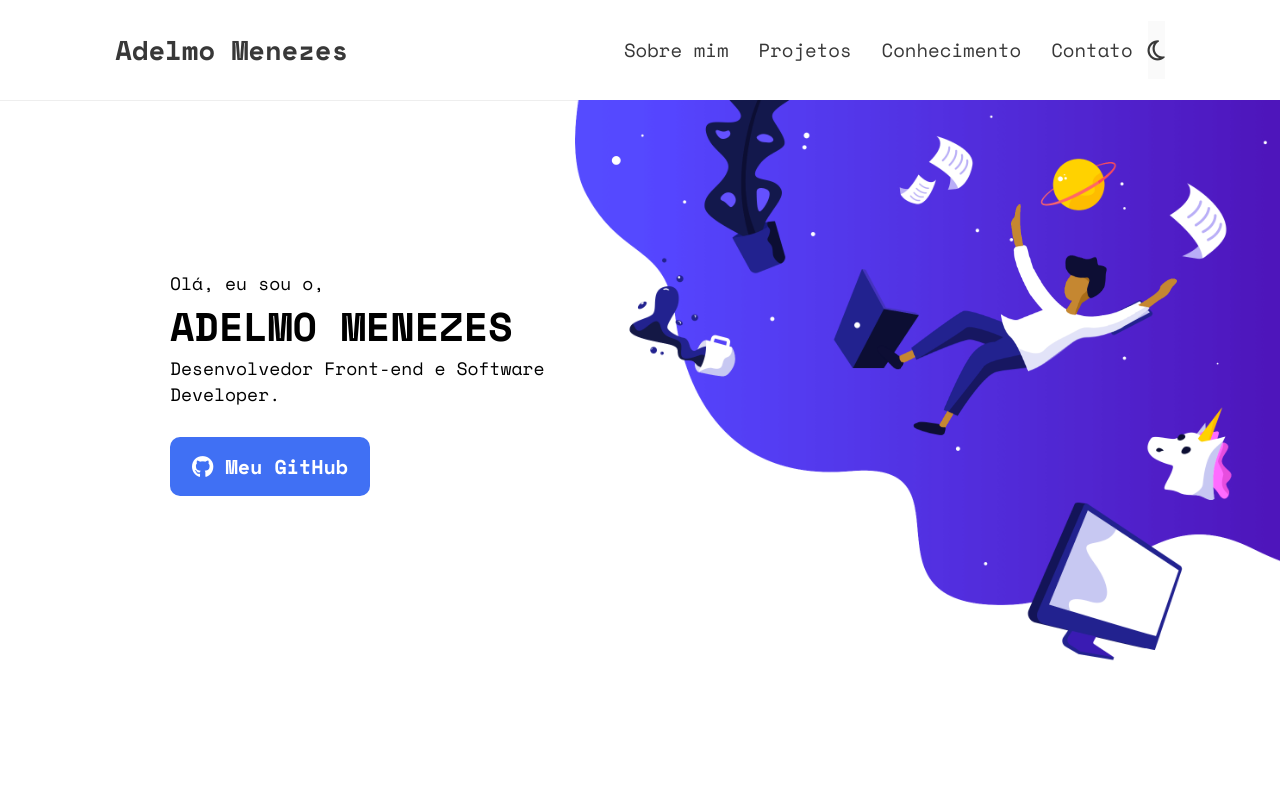
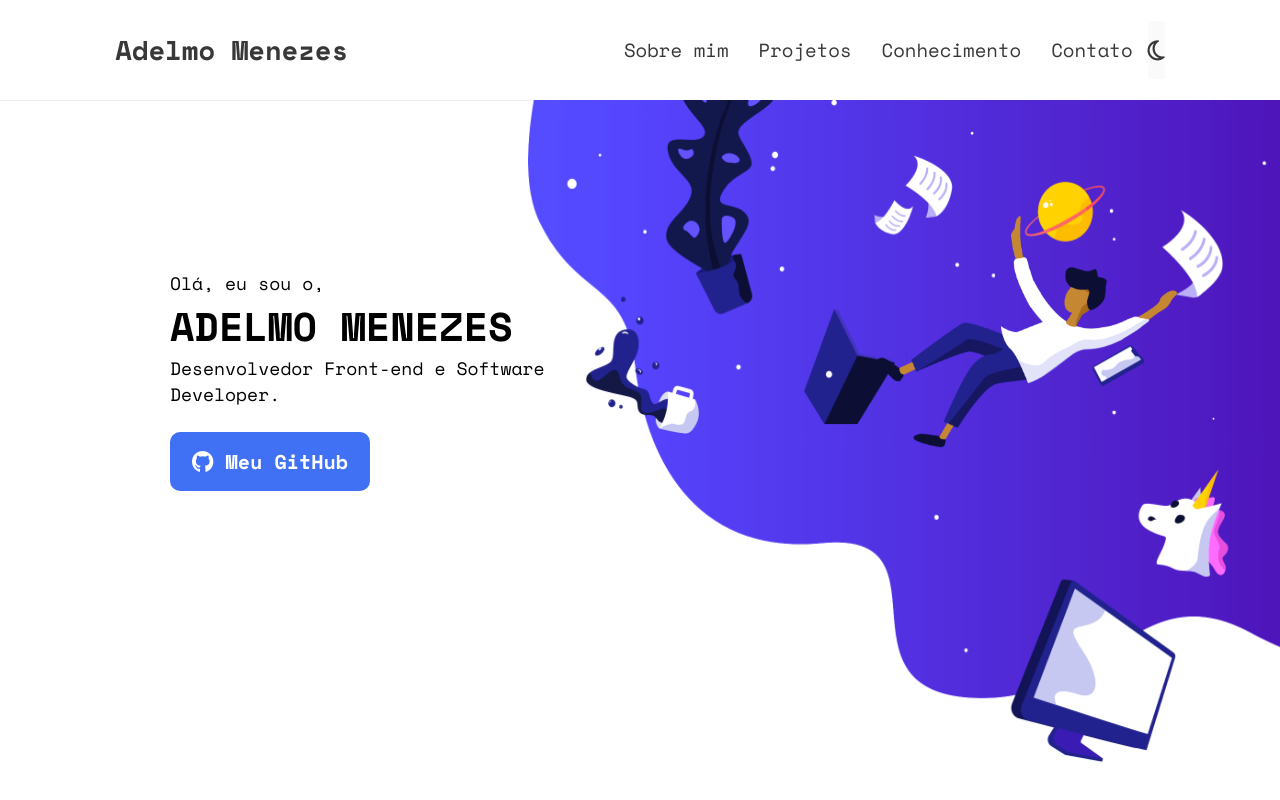
Before and after one commit to AdelmoMenezes123/portfolio-adelmo, a plain HTML site: page index.html in a window 1280 px wide. Drawn offline with nearby package versions, Linux system fonts and the light colour scheme.

Commit message:
espacamento da foto

```diff
--- a/index.html
+++ b/index.html
@@ -63,7 +63,7 @@
                 <br>
                 <span id="nome">Adelmo Menezes</span>
                 <br>
-                <span>Desenvolvedor Front-end e Software Developer.</span>
+                <span>Desenvolvedor Front-end e Software <br> Developer.</span>
             </h2>
             <a href="https://github.com/adelmomenezes123" target="_blank">
                 <i style="font-size: 22px" class="fa fa-github"></i>&nbsp;Meu GitHub
--- a/static/css/partis/section.css
+++ b/static/css/partis/section.css
@@ -1,7 +1,7 @@
 #apresentacaoPortfolio {
   display: flex;
   align-items: center;
-  height: 87vh;
+  /* height: 80%; */
   overflow: hidden;
   flex: 1;
 }
@@ -23,7 +23,7 @@
   justify-content: center;
   border-radius: 10px;
   border: none;
-  margin-top: 30px;
+  margin-top: 25px;
   font-size: 20px;
   font-weight: 700;
   font-family: "Space Mono", monospace;
@@ -44,9 +44,12 @@
 /* /////////////////////////////////////// */
 #apresentacaoPortfolio #apresentacaoFoto #fundo {
   /* max-width: 730px; */
-  width: 150%;
+  width: 160%;
   position: absolute;
   right: 0;
+  display: flex;
+  height: 83vh;
+  flex-wrap: wrap-reverse;
 }
 
 #apresentacaoPortfolio #apresentacaoFoto,
@@ -56,7 +59,7 @@
 
 #apresentacaoPortfolio #apresentacaoFoto {
   position: relative;
-  height: 90vh;
+  height: 86vh;
 }
 
 .object {
@@ -88,7 +91,7 @@
 
 }
 
-@media (max-width: 1170px) {
+@media (max-width: 1000px) {
   #apresentacaoFoto {
     display: none;
   }
```
